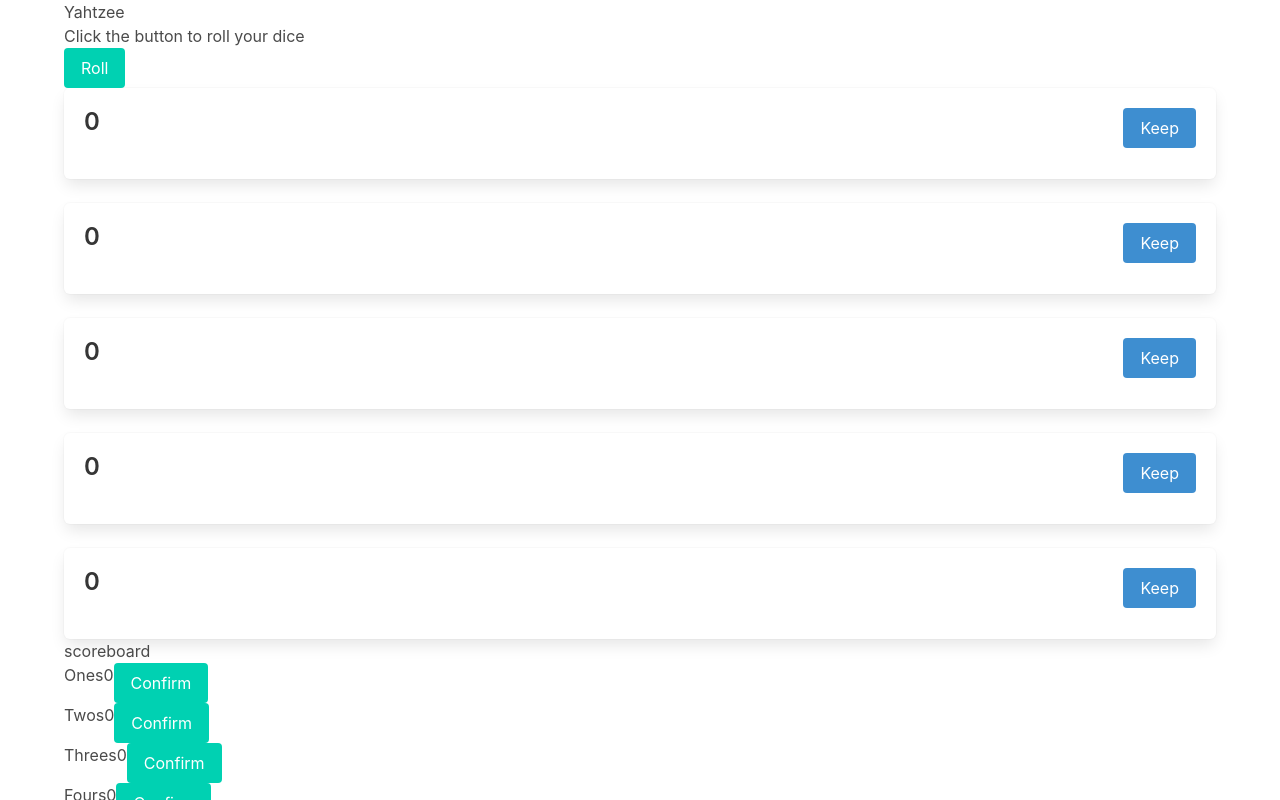
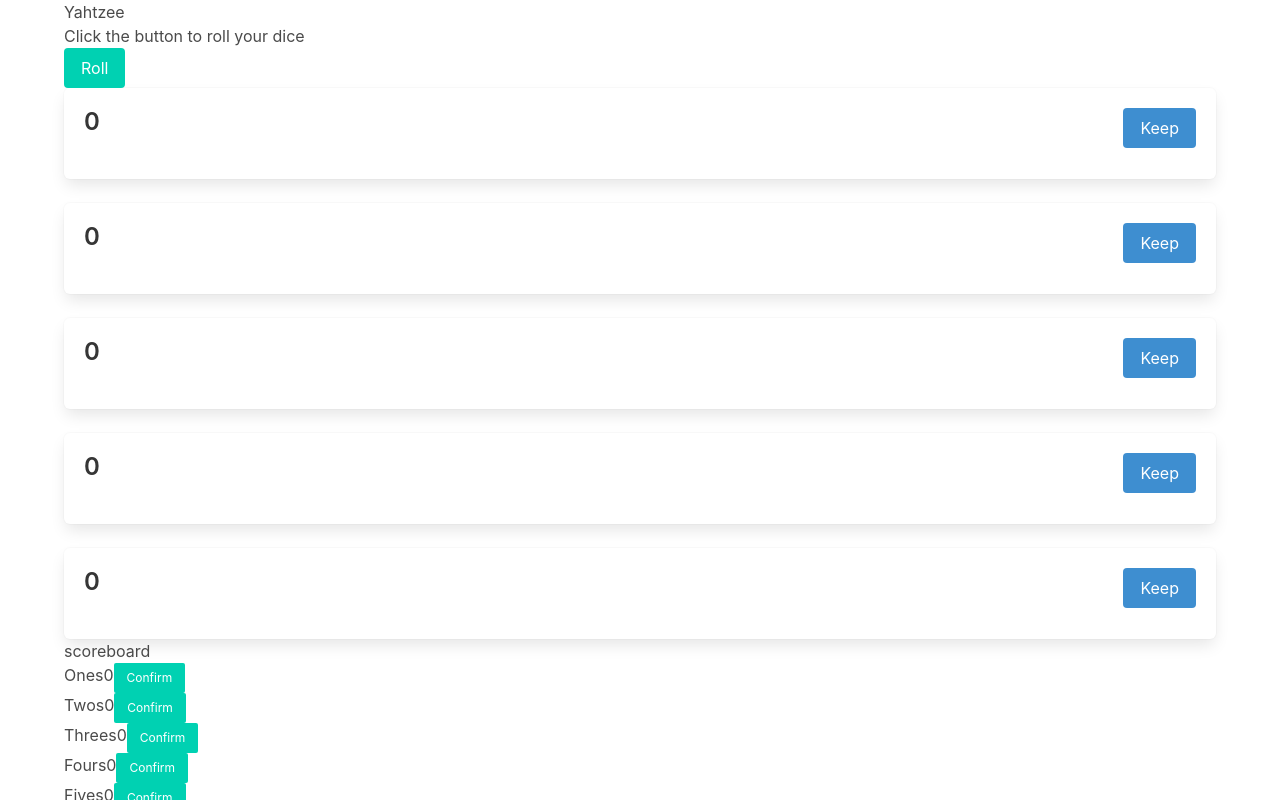
Before and after one commit to joshuaking06/Yahtzee-, a React app: page / in a window 1280 px wide. Shown: the top 800 px of the page. Built offline with nearby package versions, Linux system fonts and the light colour scheme.

Commit message:
dice resetting properly when starting new turn

```diff
--- a/src/components/App.js
+++ b/src/components/App.js
@@ -26,6 +26,7 @@
 				scores={player1Scores}
 				setScore={setPlayer1Scores}
 				setTurnInfo={setTurnInfo}
+				setDice={setDice}
 			/>
 		</div>
 	)
--- a/src/components/Scoreboard.js
+++ b/src/components/Scoreboard.js
@@ -1,12 +1,14 @@
 import React, { useState } from 'react'
+import { newDice } from '../lib/data'
 
-const Scoreboard = ({ dice, turnInfo, setTurnInfo, scores, setScore }) => {
+const Scoreboard = ({ dice, turnInfo, setTurnInfo, scores, setScore, setDice }) => {
 	const diceNums = dice.map((diceObj) => diceObj.num)
 	const saveScores = (name) => {
 		const newScores = scores.map((score) => {
 			if (score.name === name) return { ...score, score: score.getScore(diceNums) }
 			return score
 		})
+		setDice(newDice)
 		setTurnInfo({ ...turnInfo, timesRolled: 0 })
 		return setScore(newScores)
 	}
@@ -19,7 +21,7 @@
 					{!score.score && <span>{score.getScore(diceNums)}</span>}
 					{!score.score && (
 						<button
-							className="button is-primary"
+							className="button is-primary is-small"
 							onClick={() => saveScores(score.name)}
 						>
 							Confirm
```
